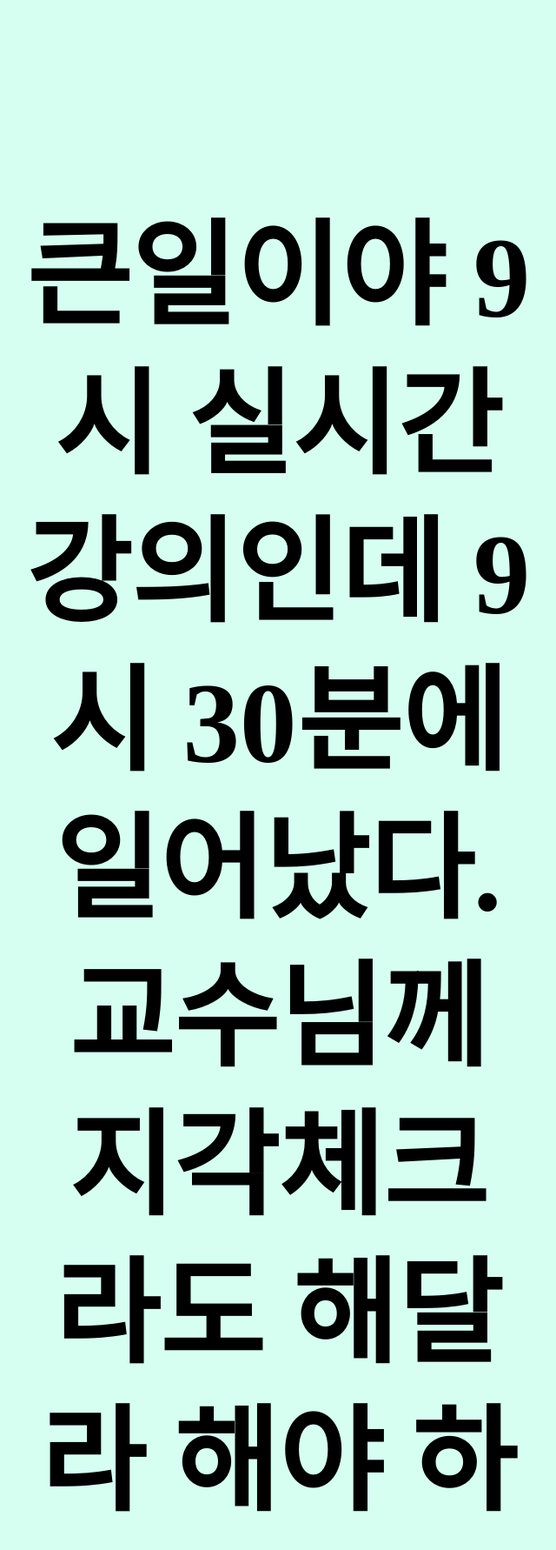
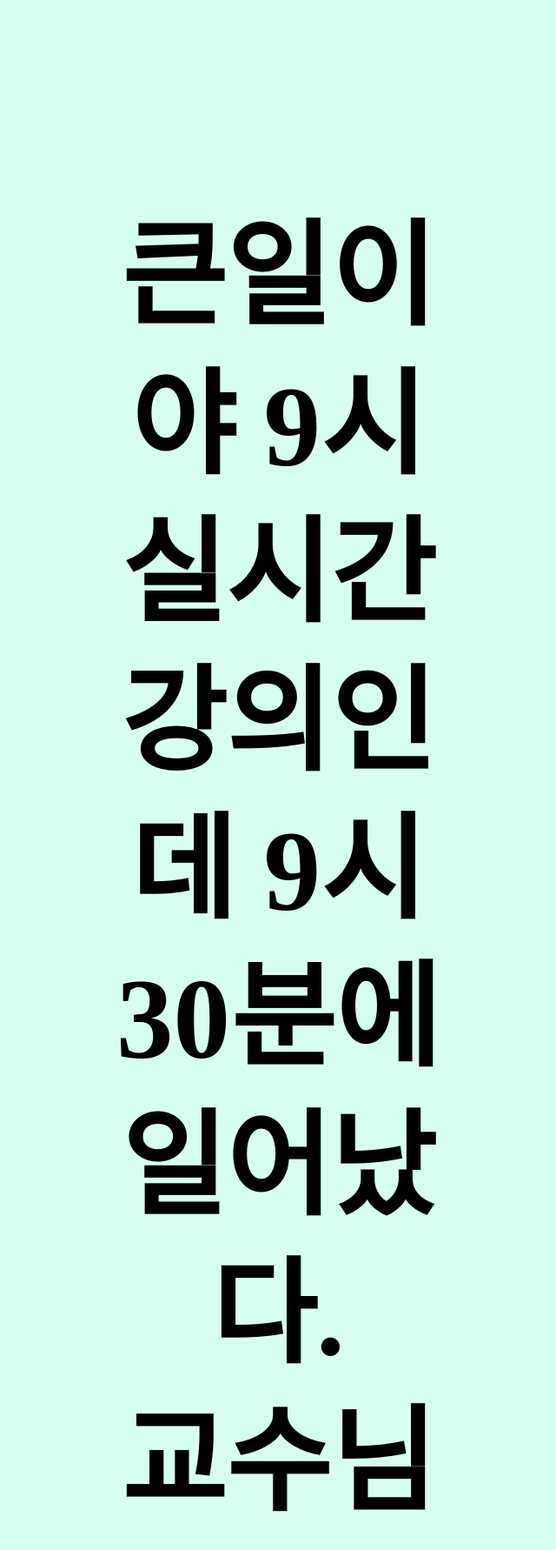
Before and after one commit to soosbk/gradetest, a Django app: page /test1/ in a window 1280 px wide. Shown: the part 458-2240 px from the top of the page at 87% size, without its empty margins (328-968 px from the left). Run offline with Django 3.2, Linux system fonts and the light colour scheme; some web fonts are replaced.

Commit message:
Update test.css

```diff
--- a/mbti/main/static/test.css
+++ b/mbti/main/static/test.css
@@ -67,6 +67,8 @@ body {
     font-size: 14vmin;
     line-height: 1.3;
     padding-bottom: 30px;
+    padding-left:10%;
+    padding-right:10%;
 }
 
 .question_container .number {
```
